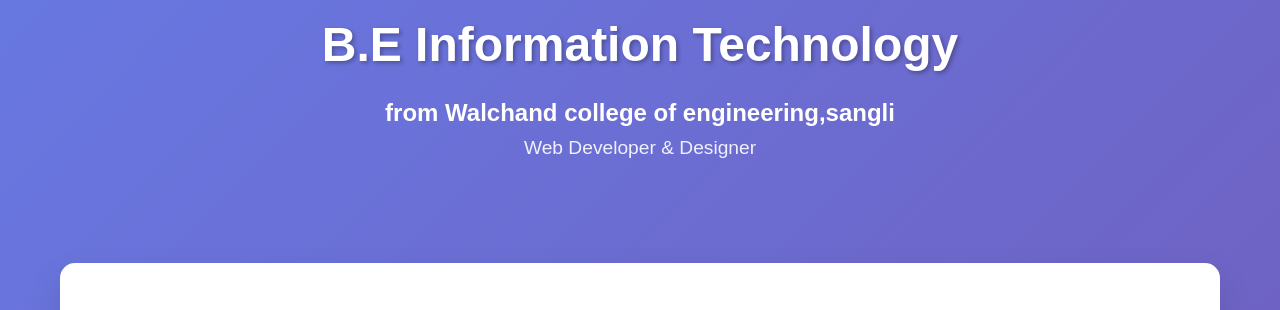
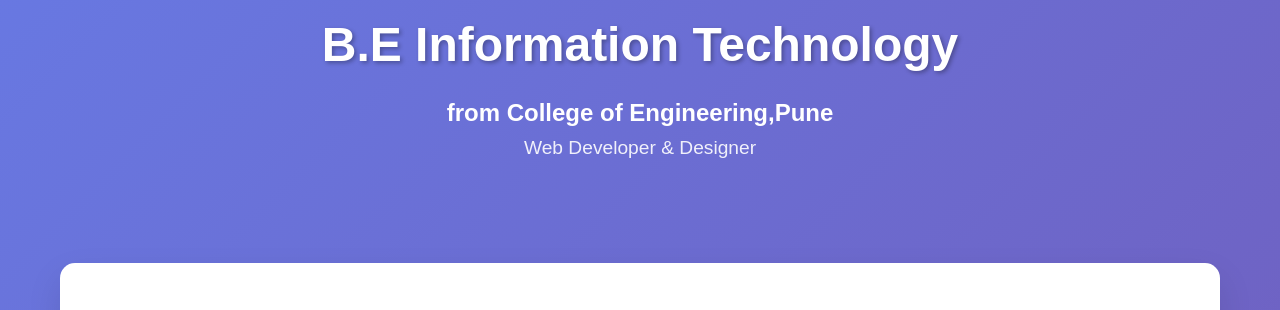
Before and after one commit to Pratham2779/cicd_demo, a website: page index.html in a window 1280 px wide. Shown: the part 457-767 px from the top of the page. Drawn offline with Linux system fonts and the light colour scheme.

Commit message:
change test

```diff
--- a/index.html
+++ b/index.html
@@ -238,7 +238,7 @@
             <img src="https://i.postimg.cc/rwQmPgZJ/photo-2.jpg">
             <h1>Prathamesh Arun Gurav</h1>
             <h1> B.E Information Technology </h1>
-            <h2> from Walchand college of engineering,sangli</h2>
+            <h2> from College of Engineering,Pune</h2>
             <p class="subtitle">Web Developer & Designer</p>
         </header>
 
```
